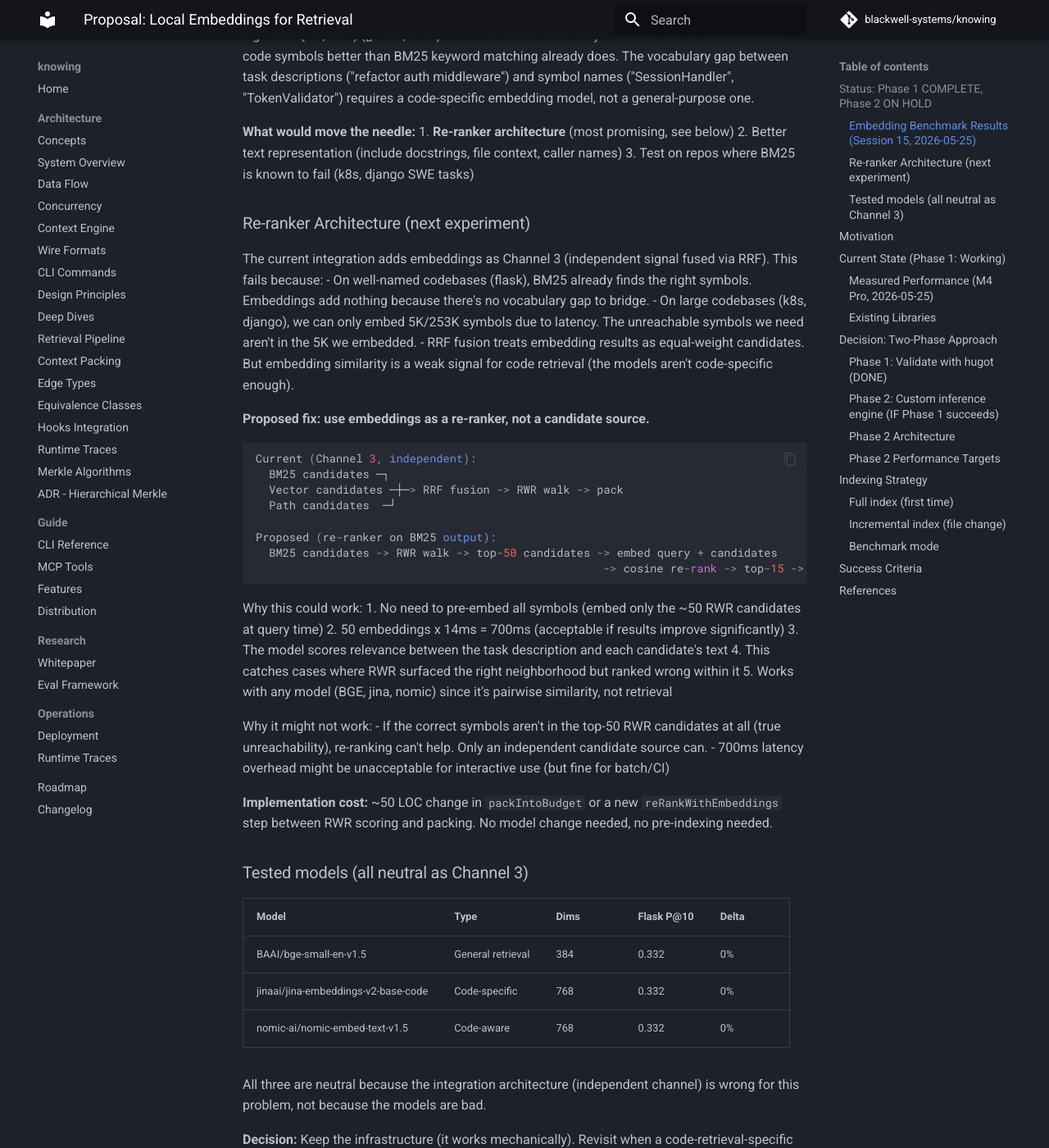
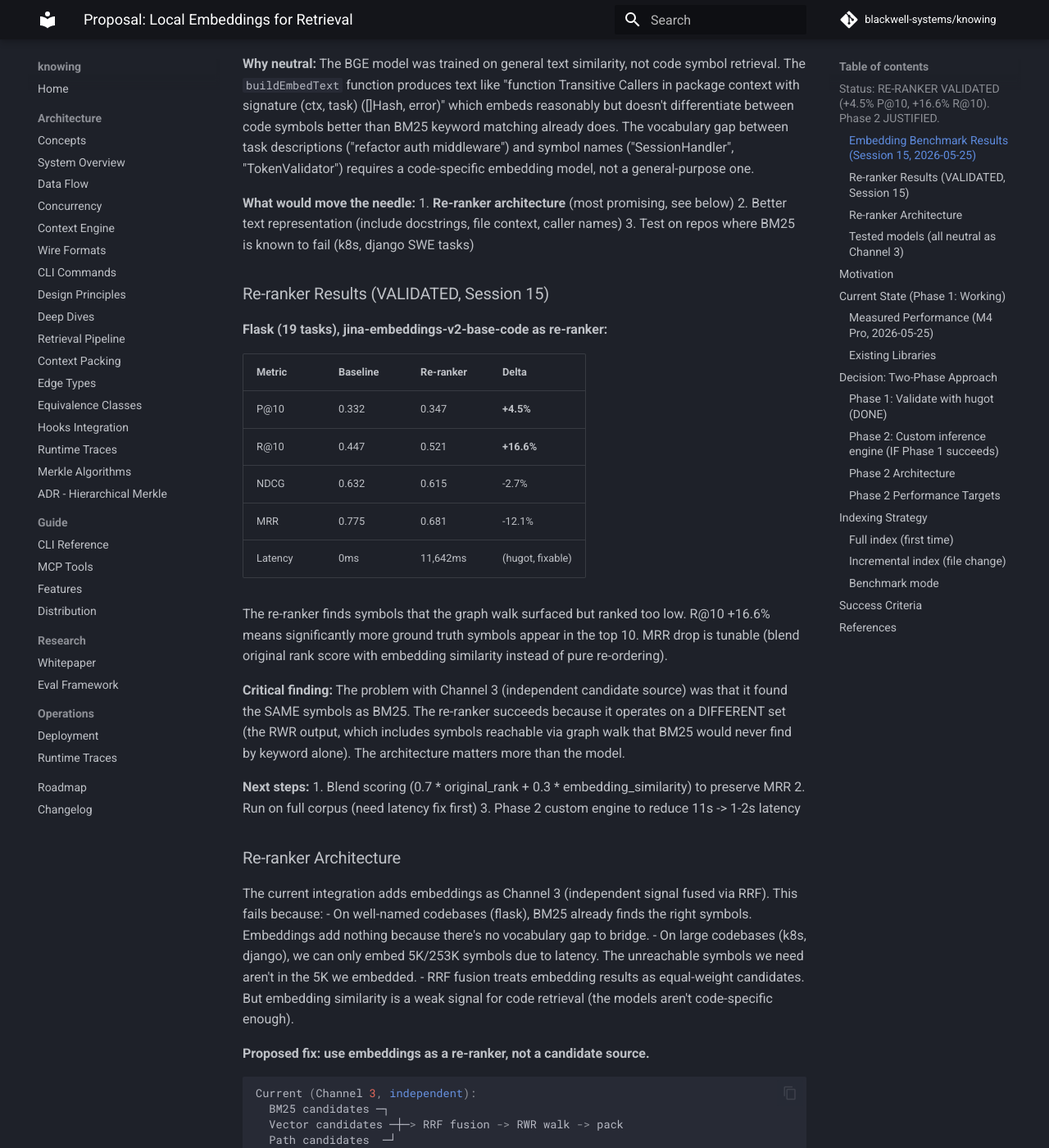
Before and after one commit to blackwell-systems/knowing, an MkDocs documentation site: the page built from docs/proposals/pure-go-embeddings.md, in a window 1280 px wide and 1400 px high, scrolled down 541 px. Shown: the whole window at 82% size. Built offline with MkDocs 1.6.1 and Material for MkDocs 9.7.7, drawn with Linux system fonts in a browser that asks for light colours; comment, search, counter and statistics services are not loaded; some of the changed text lies outside the part shown.

Commit message:
docs: document re-ranker breakthrough (+4.5% P@10, +16.6% R@10)

```diff
--- a/docs/proposals/pure-go-embeddings.md
+++ b/docs/proposals/pure-go-embeddings.md
@@ -1,9 +1,11 @@
 # Proposal: Local Embeddings for Retrieval
 
-## Status: Phase 1 COMPLETE, Phase 2 ON HOLD
+## Status: RE-RANKER VALIDATED (+4.5% P@10, +16.6% R@10). Phase 2 JUSTIFIED.
 
 Phase 1 (hugot integration) is implemented and wired into the retrieval pipeline.
-Phase 2 (custom inference engine) is ON HOLD pending a better embedding strategy.
+The re-ranker architecture produces the first P@10 improvement since session 14.
+Phase 2 (custom inference engine) is now JUSTIFIED by the latency problem: 11s/task
+with hugot is too slow for interactive use. Custom engine targets 1-2s.
 
 ### Embedding Benchmark Results (Session 15, 2026-05-25)
 
@@ -29,7 +31,34 @@ model, not a general-purpose one.
 2. Better text representation (include docstrings, file context, caller names)
 3. Test on repos where BM25 is known to fail (k8s, django SWE tasks)
 
-### Re-ranker Architecture (next experiment)
+### Re-ranker Results (VALIDATED, Session 15)
+
+**Flask (19 tasks), jina-embeddings-v2-base-code as re-ranker:**
+
+| Metric | Baseline | Re-ranker | Delta |
+|--------|----------|-----------|-------|
+| P@10 | 0.332 | 0.347 | **+4.5%** |
+| R@10 | 0.447 | 0.521 | **+16.6%** |
+| NDCG | 0.632 | 0.615 | -2.7% |
+| MRR | 0.775 | 0.681 | -12.1% |
+| Latency | 0ms | 11,642ms | (hugot, fixable) |
+
+The re-ranker finds symbols that the graph walk surfaced but ranked too low.
+R@10 +16.6% means significantly more ground truth symbols appear in the top 10.
+MRR drop is tunable (blend original rank score with embedding similarity instead
+of pure re-ordering).
+
+**Critical finding:** The problem with Channel 3 (independent candidate source) was
+that it found the SAME symbols as BM25. The re-ranker succeeds because it operates
+on a DIFFERENT set (the RWR output, which includes symbols reachable via graph walk
+that BM25 would never find by keyword alone). The architecture matters more than the model.
+
+**Next steps:**
+1. Blend scoring (0.7 * original_rank + 0.3 * embedding_similarity) to preserve MRR
+2. Run on full corpus (need latency fix first)
+3. Phase 2 custom engine to reduce 11s -> 1-2s latency
+
+### Re-ranker Architecture
 
 The current integration adds embeddings as Channel 3 (independent signal fused via RRF).
 This fails because:
```
Also changed, not shown: CLAUDE.md (+2 -0 lines).
